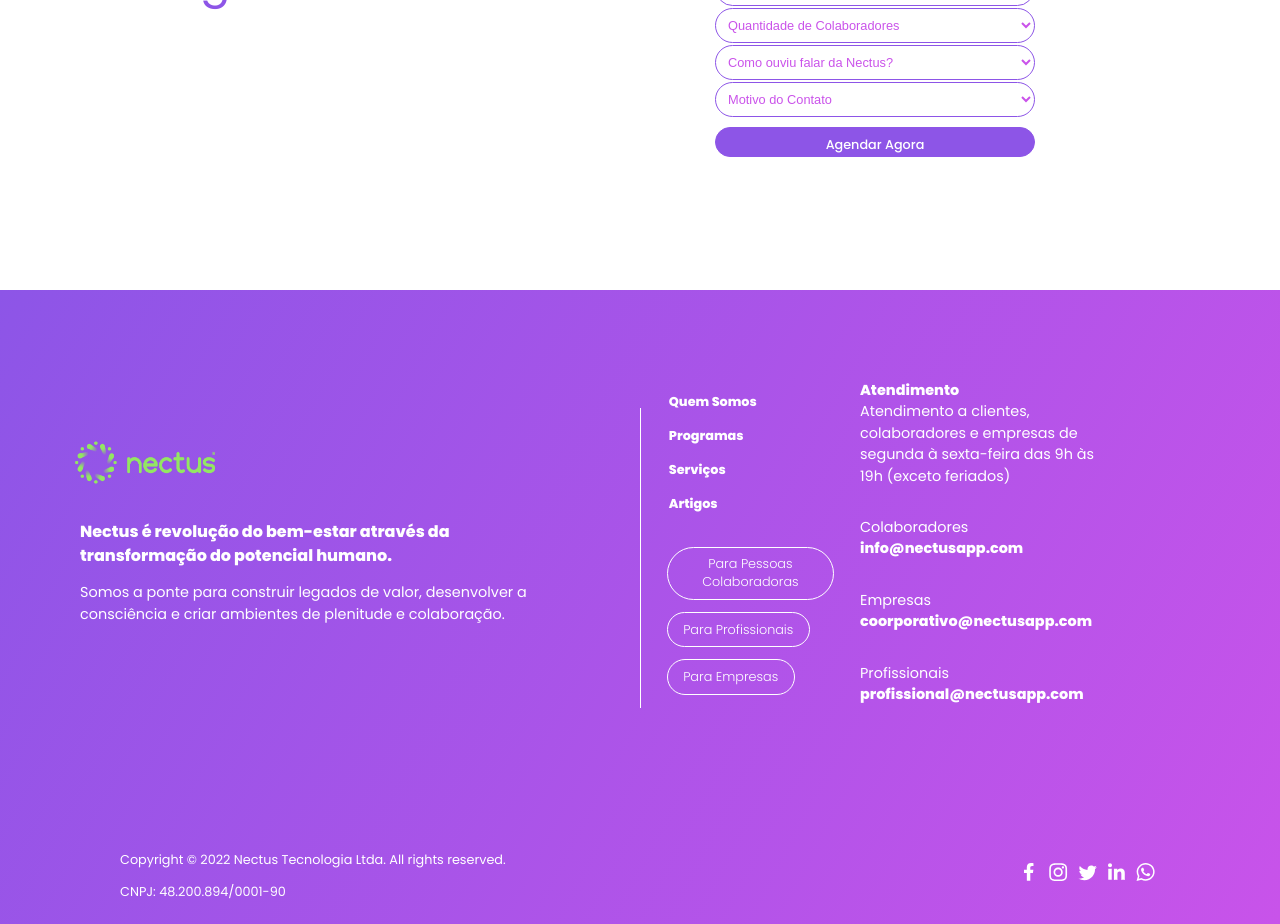
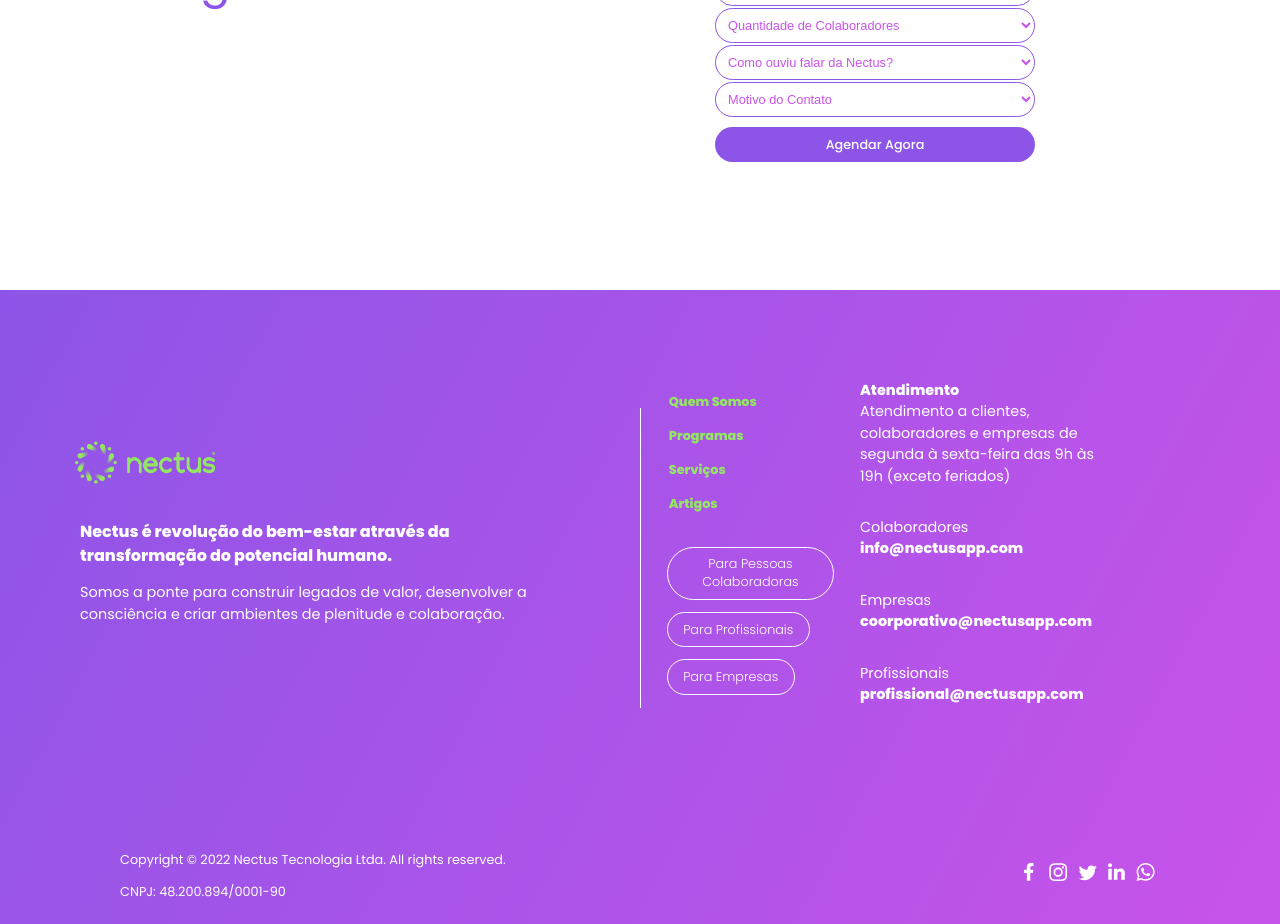
Before and after one commit to sahdibernardi/nectus, a React (Vite) app: page /for-people in a window 1280 px wide. Shown: the part 1100-2024 px from the top of the page. Built offline with nearby package versions, Linux system fonts and the light colour scheme.

Commit message:
fix: positions and add more animations

```diff
--- a/src/components/HPForm.jsx
+++ b/src/components/HPForm.jsx
@@ -1,6 +1,11 @@
 function HPForm () {
+  const handleSubmit = (e) => {
+    e.preventDefault()
+    console.log('Enviar para o Mailchimp')
+  }
+
   return(
-    <form>
+    <form className="forms" onSubmit={ handleSubmit }>
             <input type="text" placeholder="Nome" className='s12-input'/>
             <input type="text" placeholder="E-mail coorporativo" className='s12-input'/>
             <input type="text" placeholder="Telefone" className='s12-input'/>
@@ -37,7 +42,7 @@ function HPForm () {
               <option value="2">Motivo 2</option>
               <option value="3">Motivo 2</option>
             </select>
-            <button className='form-btn'>
+            <button className='form-btn' type="submit">
               Agendar Agora
             </button>
           </form>
--- a/src/components/Header.jsx
+++ b/src/components/Header.jsx
@@ -11,6 +11,14 @@ function Header() {
 
   const closeMenu = () => {
     setIsMenuOpen(false);
+  };
+
+  const scrollToSection = (sectionClass) => {
+    const section = document.getElementsByClassName(sectionClass);
+    if (section) {
+      console.log(section)
+      // section.scrollIntoView({ behavior: 'smooth' });
+    }
   };
 
 
@@ -29,7 +37,7 @@ function Header() {
       </div>
       <div className="hd-menu">
         <div className="hd-itens">
-          <a className="hd-item">
+          <a className="hd-item" onClick={() => scrollToSection('s5')}>
             Quem Somos
           </a>
           <a className="hd-item">
--- a/src/pages/Homepage.jsx
+++ b/src/pages/Homepage.jsx
@@ -17,6 +17,7 @@ import ArticleSlider from '../components/ArticlesSlider'
 import HPForm from '../components/HPForm'
 
 function Homepage() {
+
   return (
     <>
     <Header />
--- a/src/style/footer.css
+++ b/src/style/footer.css
@@ -178,16 +178,22 @@
     background-color: transparent;
     border-radius: 89px;
     border: var(--white) 1px solid;
+    transition: 0.5s;
   }
 
   .ft-btn:hover,
   .ft-btn:focus {
-  box-shadow: inset 0 -3.25em 0 0 var(--nectus-purple-light);
-  border: 1px solid transparent;
-  color: var(--white);
-}
+    box-shadow: inset 0 -4.25em 0 0 var(--white);
+    border: 1px solid transparent;
+    color: var(--nectus-purple-light);
+  }
 
   .ft-menu-btn {
     color: var(--white);
+    transition: 0.3s;
+  }
+
+  .ft-menu-btn:hover {
+    color: var(--nectus-green);
   }
 }
--- a/src/style/forms.css
+++ b/src/style/forms.css
@@ -15,6 +15,7 @@
   -moz-osx-font-smoothing: grayscale;
   -webkit-text-size-adjust: 100%;
 }
+
 
 input {
   background-color: var(--white);
@@ -50,15 +51,24 @@ select {
 
 .form-btn {
   background-color: var(--nectus-purple);
-  border: 1px solid var(--nectus-purple);
   border-radius: 100px;
   padding: 8px;
   font-size: 0.8rem;
   color: var(--white);
-  height: 30px;
+  height: 35px;
   width: 320px;
   margin: 10px;
+  transition: ease-in-out 0.5s;
 }
+
+.form-btn:hover,
+.form-btn:focus {
+  box-shadow: inset 0 -3.25em 0 0 var(--nectus-green);
+  color: var(--nectus-purple);
+}
+
+
+
 
 
 
--- a/src/style/homepage.css
+++ b/src/style/homepage.css
@@ -692,6 +692,8 @@ body {
   flex-direction: column;
   justify-content: center;
   align-items: start;
+  position: relative;
+  z-index: 50;
 }
 
 .s12-img-div {
--- /dev/null
+++ b/src/utils/helpers.jsx
@@ -0,0 +1,4 @@
+export default function scrollToSection (sectionId) {
+  const section = document.getElementById(sectionId);
+  section.scrollIntoView({ behavior: 'smooth' });
+}
```
